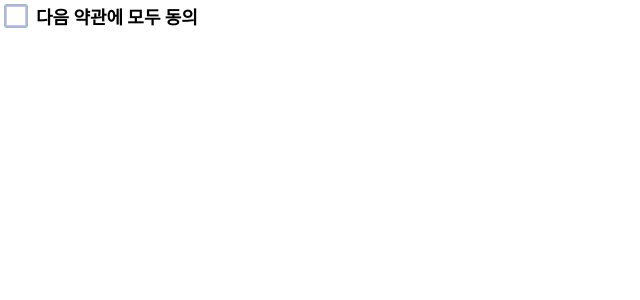
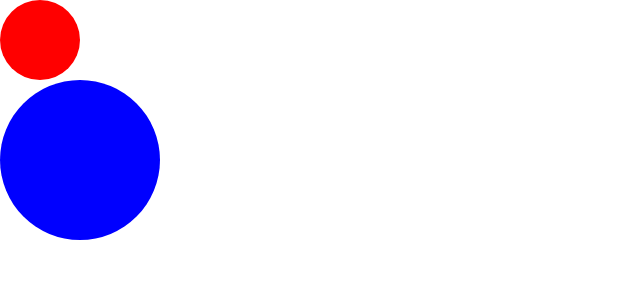
Before and after one commit to ccc4804/react2, a React (Create React App) app in the folder begin-react/: page / in a window 1280 px wide. Shown: the top 300 px of the page, without its empty margins (0-640 px from the left). Built offline with nearby package versions, Linux system fonts and the light colour scheme.

Commit message:
Chapter8 - Styled-components

```diff
--- a/begin-react/package.json
+++ b/begin-react/package.json
@@ -10,7 +10,8 @@
     "node-sass": "^4.14.1",
     "react": "^16.13.1",
     "react-dom": "^16.13.1",
-    "react-scripts": "3.4.3"
+    "react-scripts": "3.4.3",
+    "styled-components": "^5.1.1"
   },
   "scripts": {
     "start": "set PORT=3001 &&react-scripts start",
--- a/begin-react/src/App.js
+++ b/begin-react/src/App.js
@@ -1,17 +1,25 @@
-import React, { useState } from "react";
-import CheckBox from "./components/CheckBox";
+import React from "react";
+import styled, { css } from "styled-components";
+
+const Circle = styled.div`
+  width: 5rem;
+  height: 5rem;
+  background: ${(props) => props.color};
+  border-radius: 50%;
+  ${(props) =>
+    props.huge &&
+    css`
+      width: 10rem;
+      height: 10rem;
+    `}
+`;
 
 function App() {
-  const [check, setCheck] = useState(false);
-  const onChange = (e) => {
-    setCheck(e.target.checked);
-  };
   return (
-    <div>
-      <CheckBox onChange={onChange} checked={check}>
-        다음 약관에 모두 동의
-      </CheckBox>
-    </div>
+    <>
+      <Circle color="red" huge={false} />
+      <Circle color="blue" huge />
+    </>
   );
 }
 
```
Also changed, not shown: 2 other files (tests, documents, lock files or other folders).
